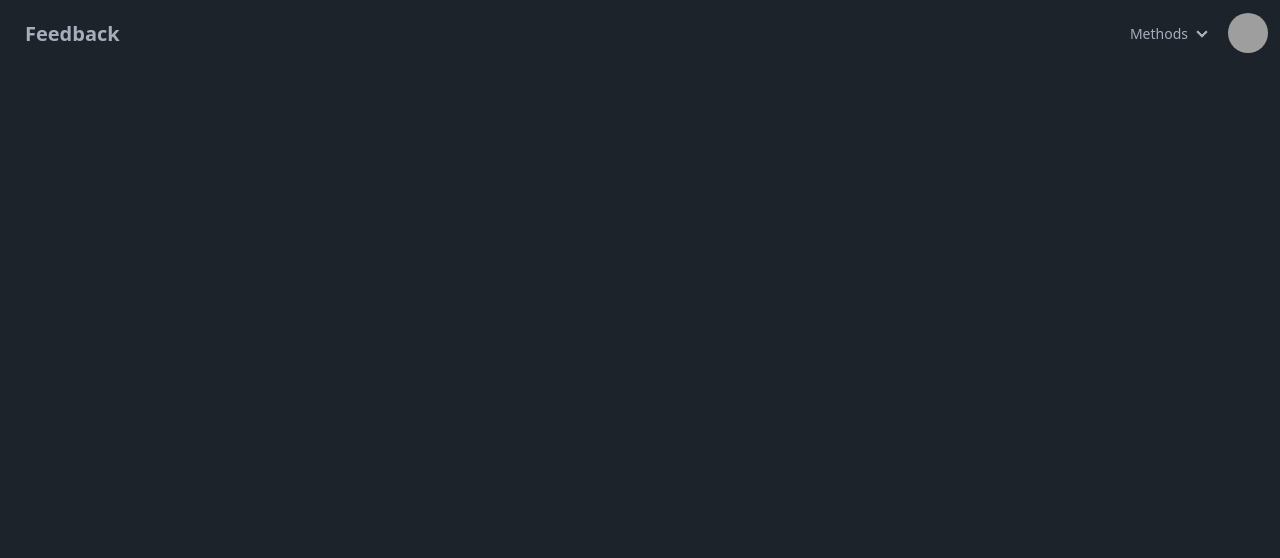
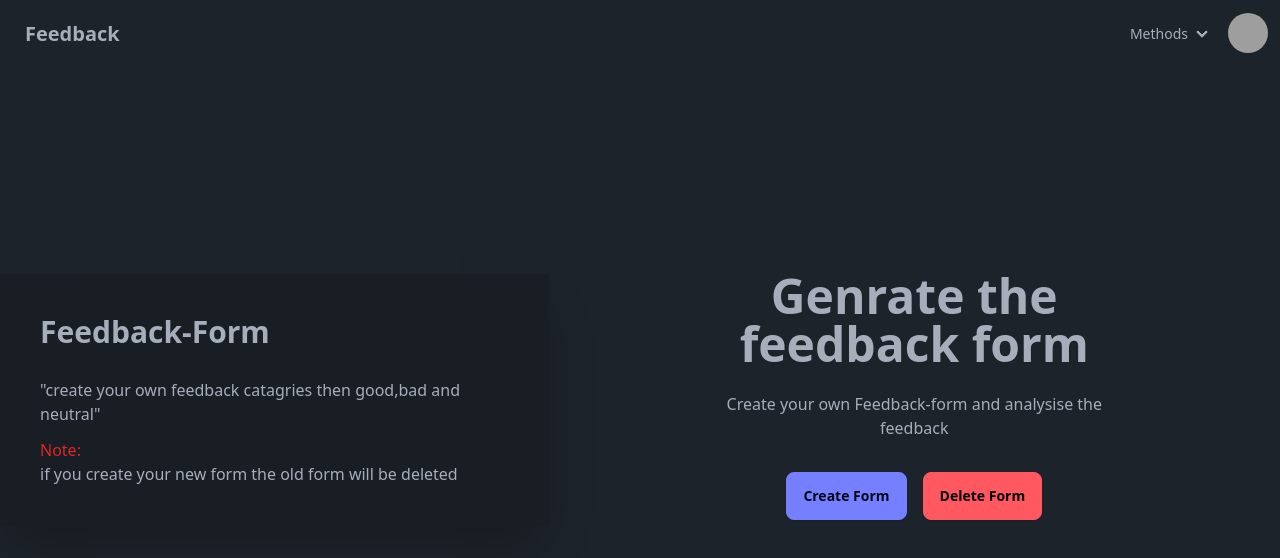
Before and after one commit to AdityaKhatavkar/Feedback_Analyzer, a React (Vite) app in the folder client/: page /formcreation in a window 1280 px wide. Before the commit this address had no page. Shown: the top 558 px of the page. Built offline with nearby package versions, Linux system fonts and the light colour scheme; grey boxes are pictures that could not be loaded.

Commit message:
designing

```diff
--- a/client/src/App.jsx
+++ b/client/src/App.jsx
@@ -8,6 +8,7 @@ import { BrowserRouter, Route, Routes } from 'react-router-dom';
 import Form from './components/formfeedback/Form.jsx'
 import Apigentration from './components/Api/Apigentration.jsx'
 import Dashboard from './components/dashboard/Dashboard.jsx'
+import Jsonfile from './components/Fileinput/Jsonfile.jsx'
 
 
 function App() {
@@ -17,7 +18,10 @@ function App() {
        <Navbar/>
       <Routes>
 
-        <Route path="/apigenration" element={<Dashboard />} />
+        <Route path="/" element={<Dashboard />} />
+        <Route path="/apigenration" element={<Apigentration />} />
+        <Route path="/formcreation" element={<Formcreation />} />
+        <Route path="/jsondata" element={<Jsonfile />} />
 
 
      </Routes>
@@ -25,9 +29,7 @@ function App() {
 
 
 
-    // <>
-    // <Form/>
-    // </>
+
   )
 }
 
--- a/client/src/components/Api/Apigentration.jsx
+++ b/client/src/components/Api/Apigentration.jsx
@@ -3,13 +3,14 @@ import React from 'react'
 function Apigentration() {
     return (
         <div className='h-screen'>
+
         <div className='grid grid-cols-7 h-full '>
             <div className='md:col-span-3 col-span-7 flex justify-center items-center mt-28 md:mt-0'>
                 <div className="bg-base-200 shadow-2xl p-10">
-                        <pre><code>await axios.post('http://localhost:5000/api/v1/user/login'</code></pre>
-                            <pre ><code>,data,emailname,Feedbackname')</code></pre>
-                            <pre ><code>.then(send successfully)</code></pre>
-                             <pre ><code>.catch(smothing wents wrong)</code></pre>
+                    <h1 className='text-3xl mb-7 font-bold'>Feedback-API</h1>
+                    <div>"create your own feedback catagries then good,bad and neutral"</div>
+                    <div className='text-red-600 mt-3'>Note:</div>
+                    <div>if you create your new API the old API will be deleted</div>
                 </div>
             </div>
 
@@ -19,9 +20,9 @@ function Apigentration() {
                 <div className="hero min-h-screen">
                     <div className="hero-content text-center">
                         <div className="max-w-md">
-                                <h1 className="text-5xl font-bold">Genrate the feedback api</h1>
+                            <h1 className="text-5xl font-bold">Genrate the feedback API</h1>
                             <p className="py-6">
-                                    Create your own api and intergrate in your web
+                                Create your own Feedback-API and analysise the feedback
                             </p>
                             <button className="btn btn-primary m-2">Create Api</button>
                             <button className="btn btn-error m-2">Delete Api</button>
--- /dev/null
+++ b/client/src/components/Fileinput/Jsonfile.jsx
@@ -0,0 +1,32 @@
+import React from 'react'
+
+function Jsonfile() {
+  return (
+    <div>
+      <div className='h-screen flex justify-center items-center '>
+
+        <div className="hero  min-h-screen">
+          <div className="content text-center">
+            <div className="max-w-md">
+              <h1 className="text-5xl font-bold">Send Json File</h1>
+              <p className="py-6">
+                send json file which contain the feedback and along with send the name of the data and feedbackname and email name in your json file
+              </p>
+
+              <input type="file" accept=".json" className="file-input file-input-bordered w-full max-w-xs" />
+              <input type="text" placeholder="name of the data array in json file" className="input input-bordered w-full max-w-xs m-2" />
+              <input type="text" placeholder="name of the email" className="input input-bordered w-full max-w-xs m-2" />
+              <input type="text" placeholder="name of the feedback" className="input input-bordered w-full max-w-xs m-2" />
+
+              <button className="btn btn-primary m-3">Get Started</button>
+            </div>
+          </div>
+        </div>
+
+
+      </div>
+    </div>
+  )
+}
+
+export default Jsonfile
--- a/client/src/components/dashboard/Dashboard.jsx
+++ b/client/src/components/dashboard/Dashboard.jsx
@@ -58,7 +58,7 @@ function Dashboard() {
                                 <button className="btn btn-sm btn-circle btn-ghost absolute right-2 top-2">✕</button>
                             </form>
                             <h3 className="font-bold text-lg text-green-600">Good-Feedback</h3>
-                            <p className="py-4"><Allfeedback/></p>
+                            <div className="py-4"><Allfeedback/></div>
                         </div>
                     </dialog>
 
@@ -87,7 +87,7 @@ function Dashboard() {
                                 <button className="btn btn-sm btn-circle btn-ghost absolute right-2 top-2">✕</button>
                             </form>
                             <h3 className="font-bold text-lg text-red-600">Bad-Feedback</h3>
-                            <p className="py-4"><Allfeedback/></p>
+                            <div className="py-4"><Allfeedback/></div>
                         </div>
                     </dialog>
 
@@ -116,7 +116,7 @@ function Dashboard() {
                                 <button className="btn btn-sm btn-circle btn-ghost absolute right-2 top-2">✕</button>
                             </form>
                             <h3 className="font-bold text-lg text-blue-600">Neutral-Feedback</h3>
-                            <p className="py-4"><Allfeedback/></p>
+                            <div className="py-4"><Allfeedback/></div>
                         </div>
                     </dialog>
 
--- a/client/src/components/formfeedback/Formcreation.jsx
+++ b/client/src/components/formfeedback/Formcreation.jsx
@@ -3,35 +3,36 @@ import React from 'react'
 function Formcreation() {
     return (
         <div className='h-screen'>
-            <div className='grid grid-cols-6 md:h-screen h-1/2   '>
-                <div className='md:col-span-2 col-span-6 flex flex-col justify-center items-center m-5  '>
-                    <p className='md:text-3xl text-2xl font-bold mt-20 md:mt-0'>
-                        "Create your own form and share it with your friends"
-                    </p>
-                    <div className='flex flex-col md:text-xl  mt-4'>
-                        <span className=' text-red-600'>Note:</span>
-                        <h1>If you create a form the previous form will be deleted and the the previous feedback data is deleted</h1>
 
-                    </div>
+        <div className='grid grid-cols-7 h-full '>
+            <div className='md:col-span-3 col-span-7 flex justify-center items-center mt-28 md:mt-0'>
+                <div className="bg-base-200 shadow-2xl p-10">
+                    <h1 className='text-3xl mb-7 font-bold'>Feedback-Form</h1>
+                    <div>"create your own feedback catagries then good,bad and neutral"</div>
+                    <div className='text-red-600 mt-3'>Note:</div>
+                    <div>if you create your new form the old form will be deleted</div>
                 </div>
-                <div className='md:col-span-4 col-span-6'>
-                    <div className="hero md:h-screen">
-                        <div className="hero-content text-center flex flex-col m-5">
-                            <div className="max-w-md">
-                                <h1 className="text-5xl font-bold">Feedback-Form</h1>
-                                <p className="py-6">
-                                    click on the button below to create your own form
-                                </p>
-                                <button className="btn btn-primary m-2">Create form link</button>
-                                <button className="btn btn-error m-2">delete form link</button>
+            </div>
 
-                            </div>
-                            <input type="text" placeholder="Type here" className="input input-bordered w-full " />
+            <div className='md:col-span-4 col-span-7 flex justify-center items-center'>
+
+
+                <div className="hero min-h-screen">
+                    <div className="hero-content text-center">
+                        <div className="max-w-md">
+                            <h1 className="text-5xl font-bold">Genrate the feedback form</h1>
+                            <p className="py-6">
+                                Create your own Feedback-form and analysise the feedback
+                            </p>
+                            <button className="btn btn-primary m-2">Create Form</button>
+                            <button className="btn btn-error m-2">Delete Form</button>
                         </div>
                     </div>
                 </div>
+
             </div>
         </div>
+    </div>
     )
 }
 
--- a/client/src/components/navbar/Navbar.jsx
+++ b/client/src/components/navbar/Navbar.jsx
@@ -7,7 +7,7 @@ function Navbar() {
 
             <div className="navbar bg-base-100">
                 <div className="flex-1">
-                    <a className="btn btn-ghost text-xl">Feedback</a>
+                    <Link to='/' className="btn btn-ghost text-xl">Feedback</Link>
                 </div>
                 <div className="flex-none">
 
@@ -18,7 +18,7 @@ function Navbar() {
                                 <summary>Methods</summary>
                                 <ul className="bg-base-100 rounded-t-none p-2 w-36">
                                     <li><Link to='/formcreation' >CREATE-FORM</Link></li>
-                                    <li><a>JSON-DATA</a></li>
+                                    <li><Link to='/jsondata' >JSON-DATA</Link></li>
                                     <li><Link to='/apigenration' >GENRATE-API</Link></li>
                                 </ul>
                             </details>
```
Lines whose indentation alone changed are shown as unchanged.
